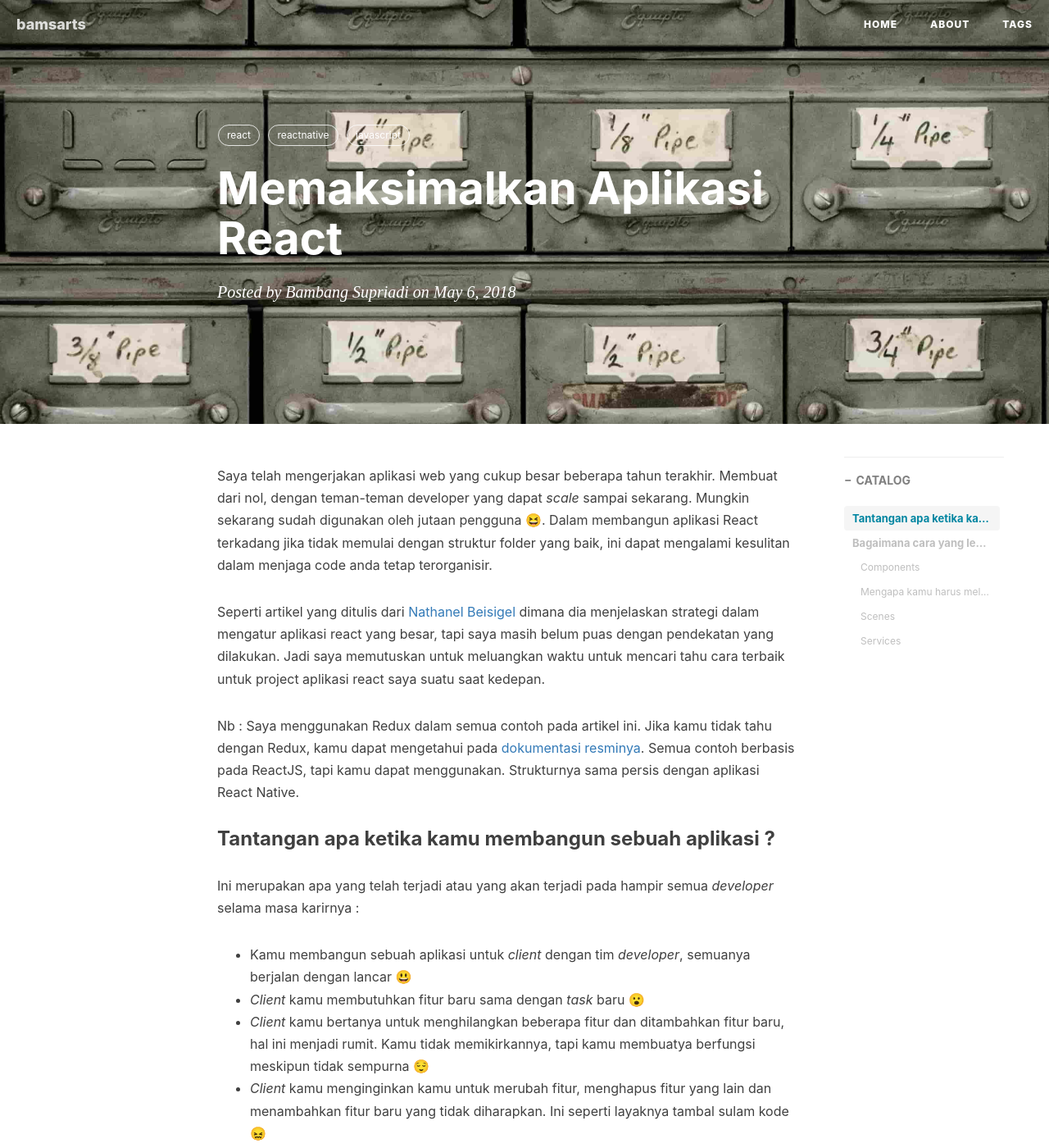
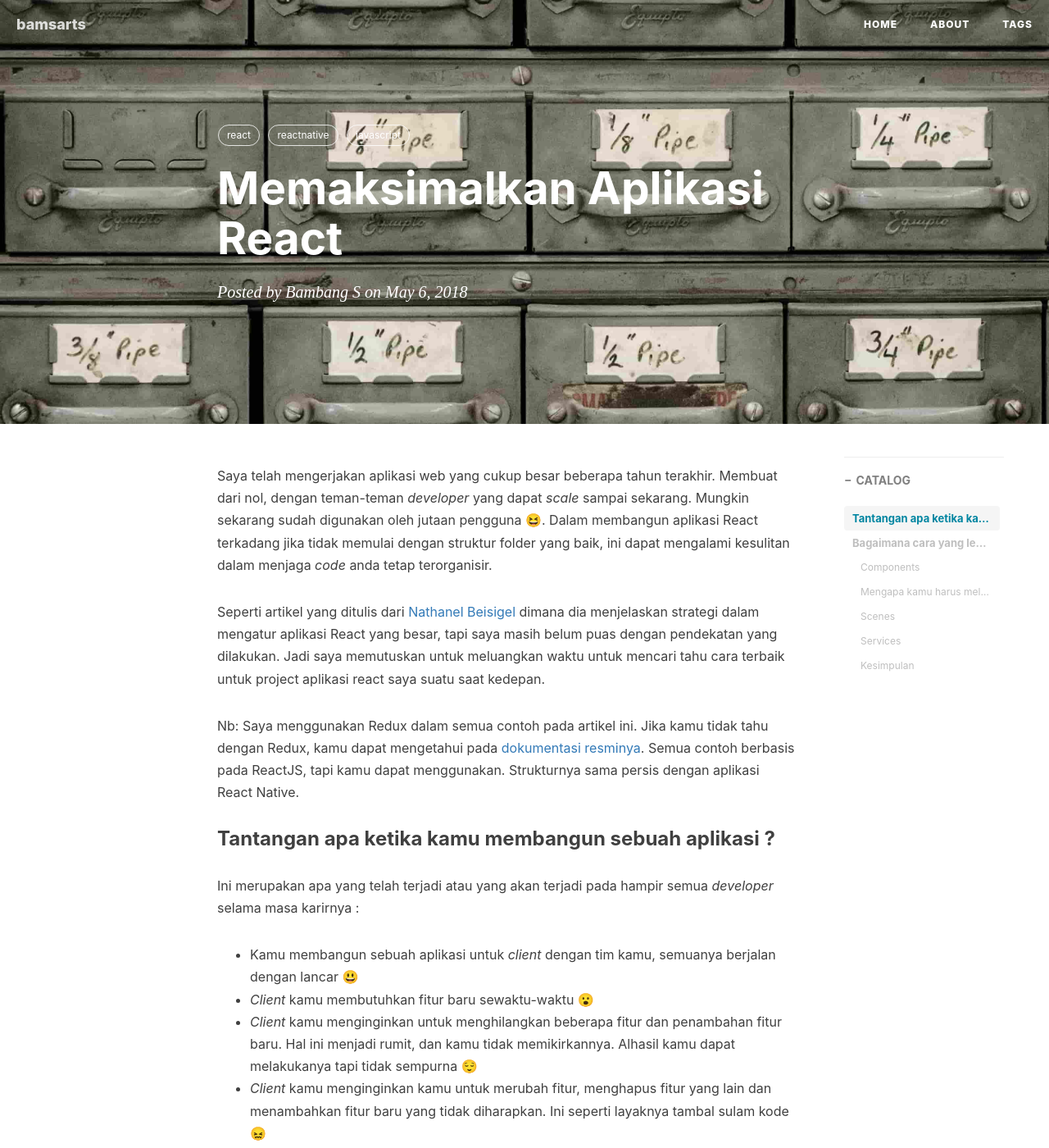
Before and after one commit to bamsarts/bamsarts.github.io, a Jekyll site: the page built from _posts/2018-06-05-Memaksimalkan-Aplikasi-React.md, in a window 1280 px wide and 1400 px high. Shown: the whole window at 82% size. Built offline with Jekyll 4.4.1, drawn with Linux system fonts in a browser that asks for light colours; nearby versions of some CDN libraries; emoji names are drawn with the system emoji font; comment, search, counter and statistics services are not loaded; some of the changed text lies outside the part shown.

Commit message:
update post

```diff
--- a/_posts/2018-06-05-Memaksimalkan-Aplikasi-React.md
+++ b/_posts/2018-06-05-Memaksimalkan-Aplikasi-React.md
@@ -3,7 +3,7 @@
 title:      Memaksimalkan Aplikasi React
 subtitle:
 date:       2018-05-06
-author:     Bambang Supriadi
+author:     Bambang S
 header-img: img/post-2-header.jpg
 catalog: true
 tags:
@@ -13,20 +13,20 @@
 ---
 
 
-Saya telah mengerjakan aplikasi web yang cukup besar beberapa tahun terakhir. Membuat dari nol, dengan teman-teman developer yang dapat _scale_ sampai sekarang. Mungkin sekarang sudah digunakan oleh jutaan pengguna :satisfied:. Dalam membangun aplikasi React terkadang jika tidak memulai dengan struktur folder yang baik, ini dapat mengalami kesulitan dalam menjaga code anda tetap terorganisir.
+Saya telah mengerjakan aplikasi web yang cukup besar beberapa tahun terakhir. Membuat dari nol, dengan teman-teman _developer_ yang dapat _scale_ sampai sekarang. Mungkin sekarang sudah digunakan oleh jutaan pengguna :satisfied:. Dalam membangun aplikasi React terkadang jika tidak memulai dengan struktur folder yang baik, ini dapat mengalami kesulitan dalam menjaga _code_ anda tetap terorganisir.
 
-Seperti artikel yang ditulis dari [Nathanel Beisigel](http://engineering.kapost.com/author/nathanaelbeisiegel/) dimana dia menjelaskan strategi dalam mengatur aplikasi react yang besar, tapi saya masih belum puas dengan pendekatan yang dilakukan. Jadi saya memutuskan untuk meluangkan waktu untuk mencari tahu cara terbaik untuk project aplikasi react saya suatu saat kedepan.
+Seperti artikel yang ditulis dari [Nathanel Beisigel](http://engineering.kapost.com/2016/01/organizing-large-react-applications/) dimana dia menjelaskan strategi dalam mengatur aplikasi React yang besar, tapi saya masih belum puas dengan pendekatan yang dilakukan. Jadi saya memutuskan untuk meluangkan waktu untuk mencari tahu cara terbaik untuk project aplikasi react saya suatu saat kedepan.
 
-Nb : Saya menggunakan Redux dalam semua contoh pada artikel ini. Jika kamu tidak tahu dengan Redux, kamu dapat mengetahui pada [dokumentasi resminya](https://redux.js.org/). Semua contoh berbasis pada ReactJS, tapi kamu dapat menggunakan. Strukturnya sama persis dengan aplikasi React Native.
+Nb: Saya menggunakan Redux dalam semua contoh pada artikel ini. Jika kamu tidak tahu dengan Redux, kamu dapat mengetahui pada [dokumentasi resminya](https://redux.js.org/). Semua contoh berbasis pada ReactJS, tapi kamu dapat menggunakan. Strukturnya sama persis dengan aplikasi React Native.
 
 
 ### Tantangan apa ketika kamu membangun sebuah aplikasi ?
 
 Ini merupakan apa yang telah terjadi atau yang akan terjadi pada hampir semua _developer_ selama masa karirnya :
 
-- Kamu membangun sebuah aplikasi untuk _client_ dengan tim _developer_, semuanya berjalan dengan lancar :smiley:
-- _Client_ kamu membutuhkan fitur baru sama dengan _task_ baru :open_mouth:
-- _Client_ kamu bertanya untuk menghilangkan beberapa fitur dan ditambahkan fitur baru, hal ini menjadi rumit. Kamu tidak memikirkannya, tapi kamu membuatya berfungsi meskipun tidak sempurna :relieved:
+- Kamu membangun sebuah aplikasi untuk _client_ dengan tim kamu, semuanya berjalan dengan lancar :smiley:
+- _Client_ kamu membutuhkan fitur baru sewaktu-waktu :open_mouth:
+- _Client_ kamu menginginkan untuk menghilangkan beberapa fitur dan penambahan fitur baru. Hal ini menjadi rumit, dan kamu tidak memikirkannya. Alhasil kamu dapat melakukanya tapi tidak sempurna :relieved:
 - _Client_ kamu menginginkan kamu untuk merubah fitur, menghapus fitur yang lain dan menambahkan fitur baru yang tidak diharapkan. Ini seperti layaknya tambal sulam kode :confounded:
 - Beberapa lama kamudian setelah iterasi, _code_ aplikasi setelah dilihat kembali sulit dibaca dan dimengerti. Semuanya terlihat seperti _spaghetti code_ :anguished:
 
@@ -223,4 +223,8 @@
       /reducer.js
 ~~~
 
-Saya merekomendasikan untuk membuat _service_ untuk mengatur semua API _request_. Kamu dapat melihat itu sebagai _adapter_ antara server API dan _view layer_ (_scene dan component_) aplikasi. Itu dapat menjaga _call network_ aplikasi yang dibuat, _get_ dan _post_ konten, dan mengubah _payload_ yang dibutuhkan sebelum dikirim atau disimpan kedalam media penyimpanan aplikasi (seperti Redux).
+Saya merekomendasikan untuk membuat _service_ untuk mengatur semua API _request_. Kamu dapat melihat itu sebagai _adapter_ antara server API dan _view layer_ (_scene dan component_) aplikasi. Itu dapat menjaga _call network_ aplikasi yang dibuat, _get_ dan _post_ konten, dan mengubah _payload_ yang dibutuhkan sebelum dikirim atau disimpan kedalam media penyimpanan aplikasi (seperti Redux). _Scene_ dan Komponen hanya akan mengirimkan _action_, membaca _store_ dan melakukan _update_ ketika ada perubahan.
+
+#### Kesimpulan
+
+Saya telah mengimplementasikan denga struktur folder selam beberapa bulan terakhir pada proyek pribadi yang dibuat dengan React Native, dan membuat saya menghemat waktu. Dengan ini jauh lebih mudah untuk mendapatkan semua entitas terkait yang dikelompokan bersama, dan itu membuat semuanya lebih mudah dikerjakan. Struktur folder ini adalah salah satu dari banyak cara untuk mengatur proyek kamu. Dan ini, saya menyukainya sampai sekarang. Saya harap dengan ini dapat meningkatkan kinerjamu :blush:
```
Also changed, not shown: _posts/2018-02-05-Apakah-React-Native-Layak-Dipelajari.md (+1 -1 lines).
